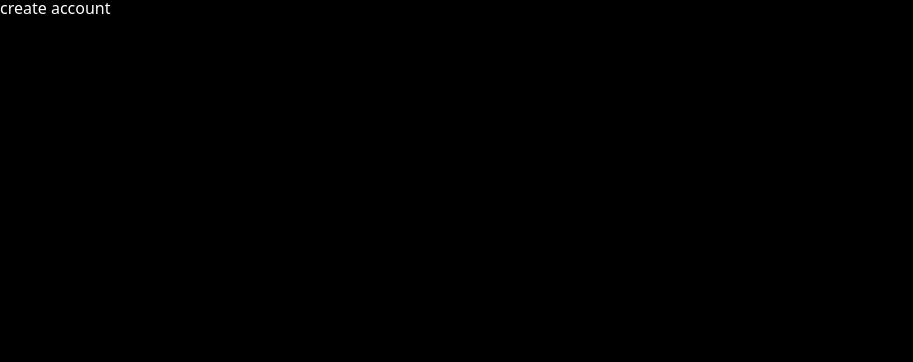
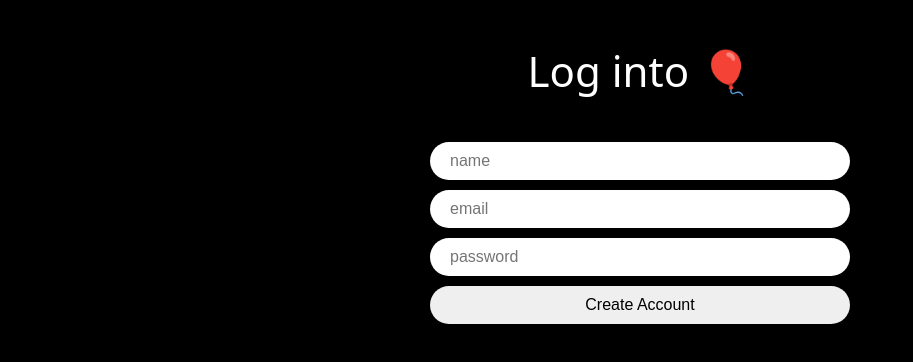
Before and after one commit to Livelyoneweek/react_twitter_clone, a React (Vite) app: page /create-account in a window 1280 px wide. Shown: the top 362 px of the page, without its empty margins (0-913 px from the left). Built offline with nearby package versions, Linux system fonts and the light colour scheme; the HTML template or start-up script is replaced by a standard one.

Commit message:
feat: crate account page css add

```diff
--- a/src/App.tsx
+++ b/src/App.tsx
@@ -4,7 +4,7 @@
 import Home from "./routes/home";
 import Login from "./routes/login";
 import CreateAccount from "./routes/create-account";
-import { createGlobalStyle } from "styled-components";
+import styled, { createGlobalStyle } from "styled-components";
 import reset from "styled-reset";
 import { useEffect, useState } from "react";
 import LoadingScreen from "./components/loading-screen";
@@ -48,6 +48,12 @@
   }
 `;
 
+const Wrapper = styled.div`
+  height: 100vh;
+  display: flex;
+  justify-content: center;
+`;
+
 function App() {
   const [isLoading, setLoading] = useState(true);
   const init = async () => {
@@ -61,8 +67,10 @@
 
   return (
     <>
-      <GlobalStyles />
-      {isLoading ? <LoadingScreen /> : <RouterProvider router={router} />}
+      <Wrapper>
+        <GlobalStyles />
+        {isLoading ? <LoadingScreen /> : <RouterProvider router={router} />}
+      </Wrapper>
     </>
   );
 }
--- a/src/routes/create-account.tsx
+++ b/src/routes/create-account.tsx
@@ -1,5 +1,114 @@
+import React, { useState } from "react";
+import styled from "styled-components";
+
+const Wrapper = styled.div`
+  height: 100%;
+  display: flex;
+  flex-direction: column;
+  align-items: center;
+  width: 420px;
+  padding: 50px 0px;
+`;
+const Title = styled.h1`
+  font-size: 42px;
+`;
+const Form = styled.form`
+  margin-top: 50px;
+  display: flex;
+  flex-direction: column;
+  gap: 10px;
+  width: 100%;
+`;
+const Input = styled.input`
+  padding: 10px 20px;
+  border-radius: 50px;
+  border: none;
+  width: 100%;
+  font-size: 16px;
+  &[type="submit"] {
+    cursor: pointer;
+    &:hover {
+      opacity: 0.8;
+    }
+  }
+`;
+
+const Error = styled.span`
+  font-weight: 600;
+  color: tomato;
+`;
+
 export default function CreateAccount() {
-    return (
-        <h1>create account</h1>
-    )
+  const [isLoading, setLoading] = useState(false);
+
+  const [name, setName] = useState("");
+  const [email, setEmail] = useState("");
+  const [password, setPassword] = useState("");
+
+  const [error, setError] = useState("");
+
+  const onChange = (e: React.ChangeEvent<HTMLInputElement>) => {
+    const {
+      target: { name, value },
+    } = e;
+
+    if (name === "name") {
+      setName(value);
+    } else if (name === "email") {
+      setEmail(value);
+    } else if (name === "password") {
+      setPassword(value);
+    }
+  };
+
+  const onSubmit = (e: React.FormEvent<HTMLFormElement>) => {
+    e.preventDefault();
+    try {
+      // create an account
+      // set the name of the user.
+      // redircet to the home page
+      console.log("");
+    } catch (e) {
+      // setError
+      console.error(e);
+    } finally {
+      setLoading(false);
+    }
+
+    console.log(name, email, password);
+  };
+
+  return (
+    <Wrapper>
+      <Title>Log into 🎈</Title>
+      <Form onSubmit={onSubmit}>
+        <Input
+          onChange={onChange}
+          name="name"
+          value={name}
+          placeholder="name"
+          type="text"
+          required
+        />
+        <Input
+          onChange={onChange}
+          name="email"
+          value={email}
+          placeholder="email"
+          type="email"
+          required
+        />
+        <Input
+          onChange={onChange}
+          name="password"
+          value={password}
+          placeholder="password"
+          type="password"
+          required
+        />
+        <Input type="submit" value={isLoading ? "Loading" : "Create Account"} />
+      </Form>
+      {error !== "" ? <Error>{error}</Error> : null}
+    </Wrapper>
+  );
 }
```
